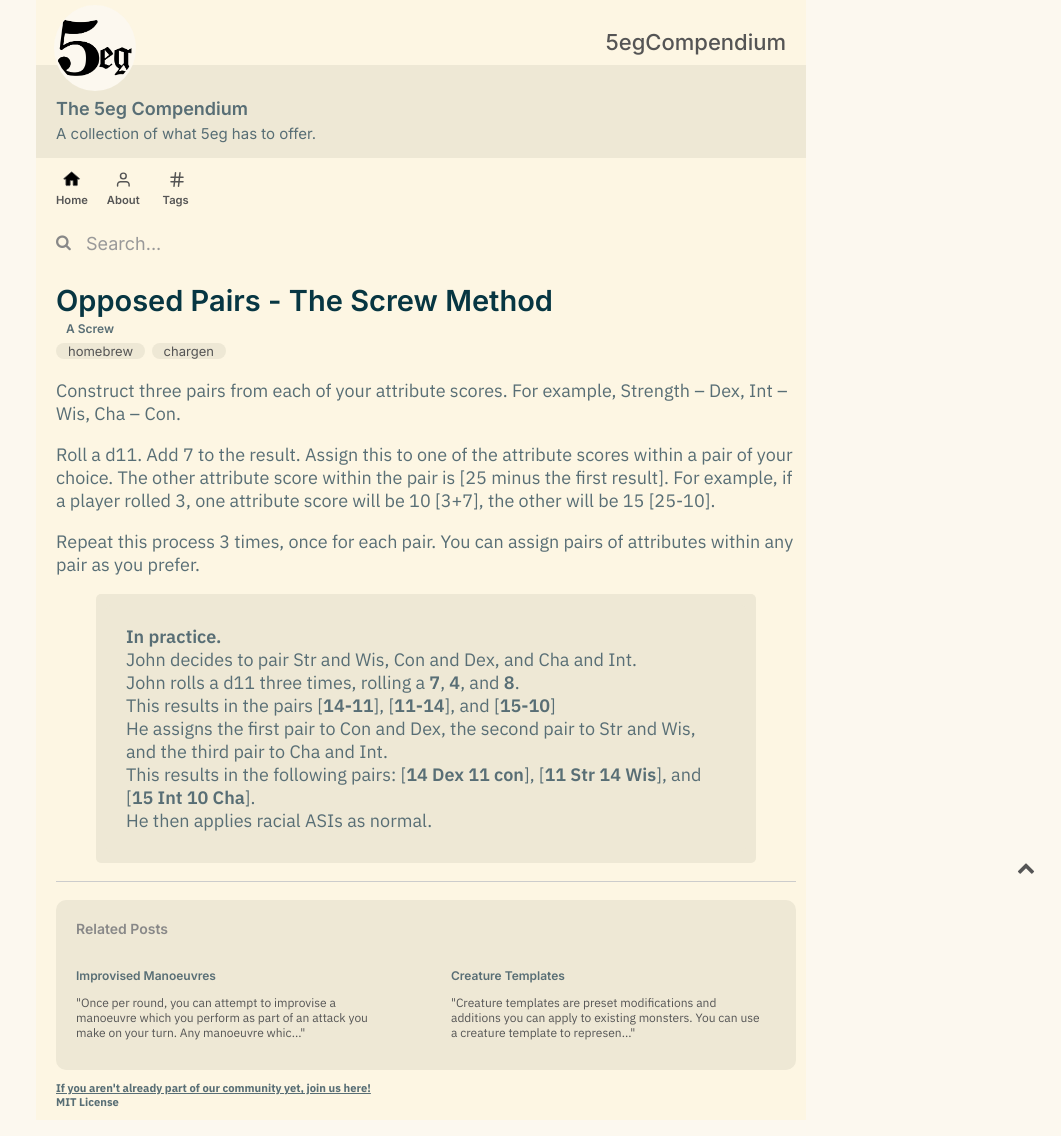
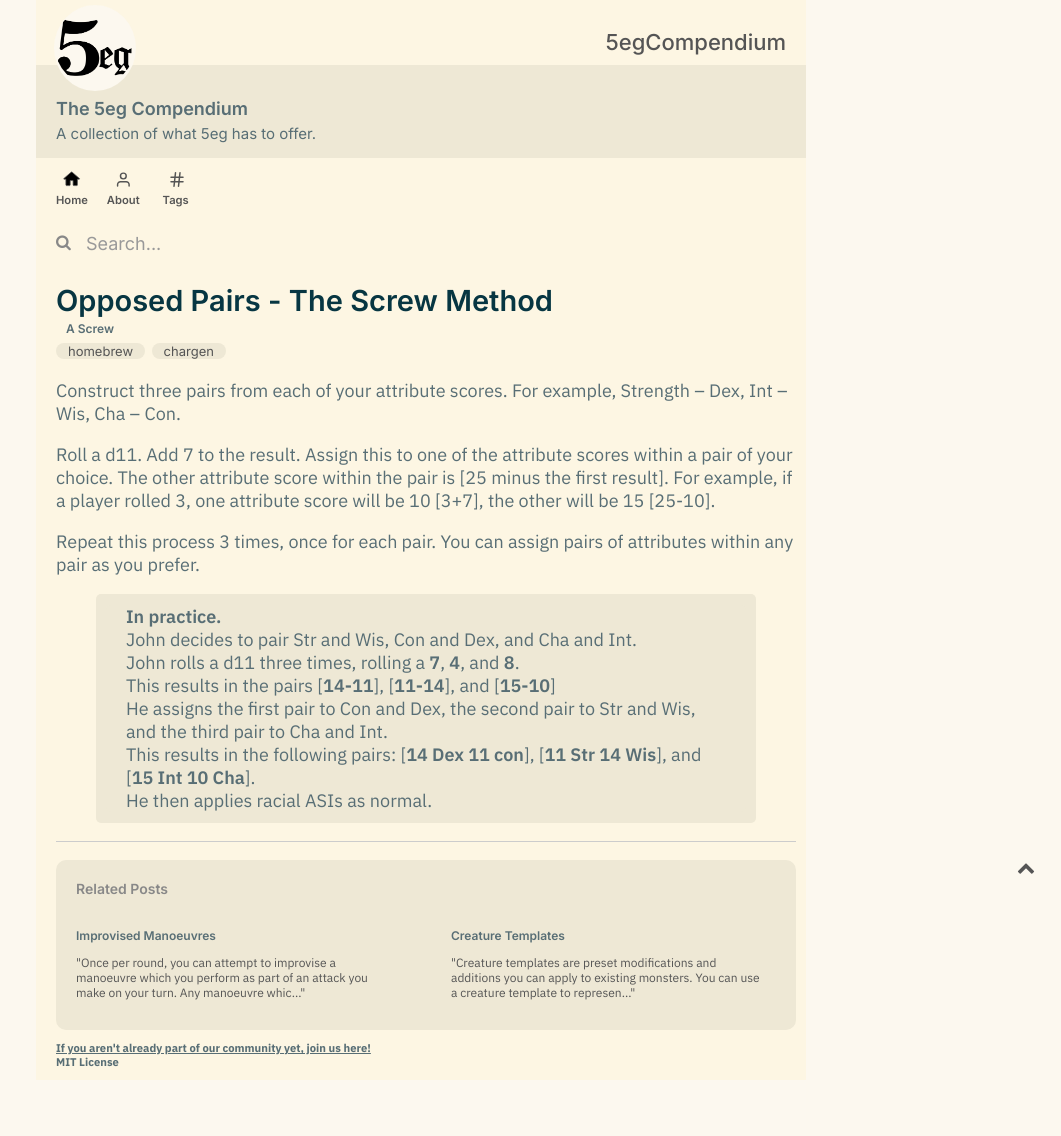
Before and after one commit to 5egeneral/compendium, a Jekyll site: the page built from _notes/20210529-Screw Method.md, in a window 1280 px wide. Shown: the whole page, without its empty margins (219-1280 px from the left). Built offline with Jekyll 4.4.1, drawn with Linux system fonts in a browser that asks for light colours; after the commit the page ends 1096 px from its top, so only the background shows below that.

Commit message:
Update style.css

```diff
--- a/assets/css/style.css
+++ b/assets/css/style.css
@@ -205,6 +205,8 @@ blockquote p {
     font-family: inherit;
     font-size: inherit;
     padding: 20px;
+	padding-top: 0px;
+	padding-bottom: 0px;
 	margin-top: 10px;
 	margin-bottom: 10px;
     background-color: #EEE8D5;
```
